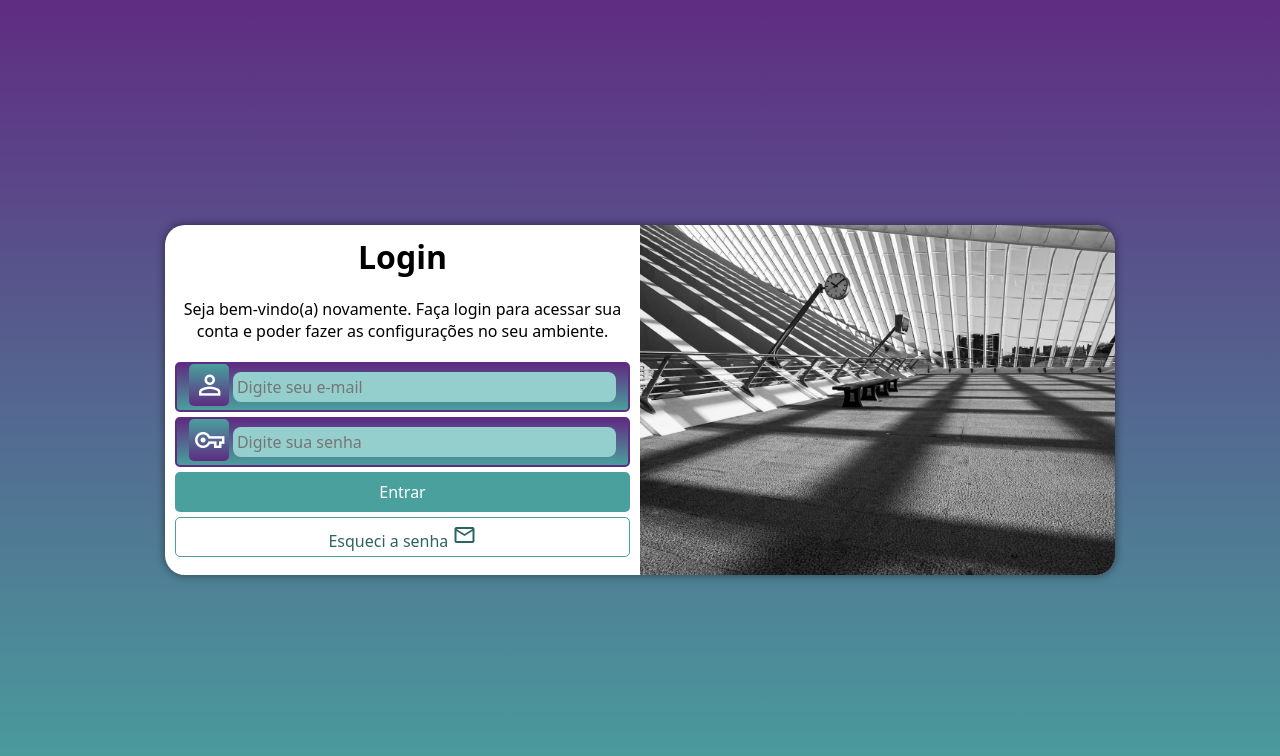
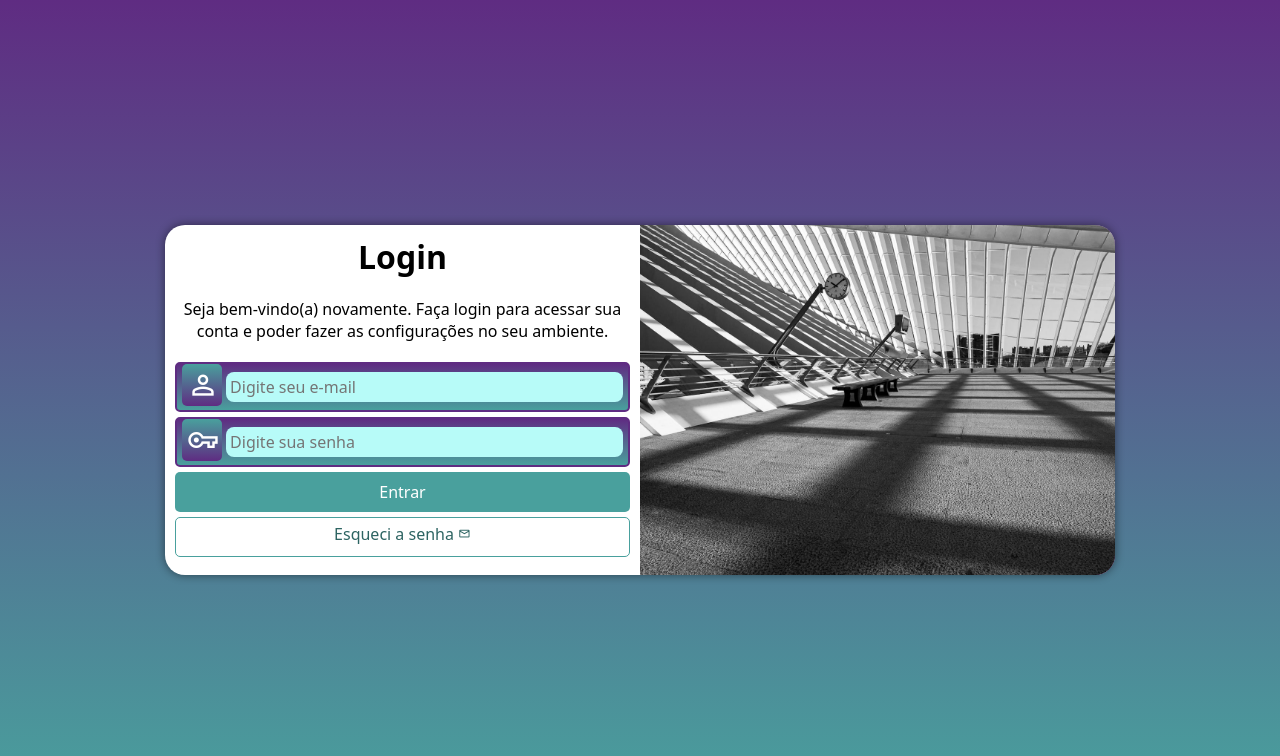
Before and after one commit to Kleber-sjc/Projeto-Login, a plain HTML site: page index.html in a window 1280 px wide. Drawn offline with nearby package versions, Linux system fonts and the light colour scheme.

Commit message:
atualização formulario

```diff
--- a/estilos/style.css
+++ b/estilos/style.css
@@ -88,9 +88,9 @@ div.campo > span {
 }
 
 div.campo > input {
-   background-color: #94cfcd;
+   background-color: #b7fbf8;
    font-size: 1em;
-   width: calc(100% - 15%);
+   width: calc(100% - 54px);
    height: 100%;
    border: 0px;
    border-radius: 8px;
--- a/index.html
+++ b/index.html
@@ -30,7 +30,7 @@
                         <label for="isenha">Senha</label>
                     </div>
                     <input type="submit" value="Entrar">
-                    <a href="esqueci.html" class="botao">Esqueci a senha <i class="material-symbols-outlined">mail</i></a>
+                    <a href="esqueci.html" class="botao">Esqueci a senha <span class="material-symbols-outlined">mail</span></a>
                 </form>
             </div>
 
```
